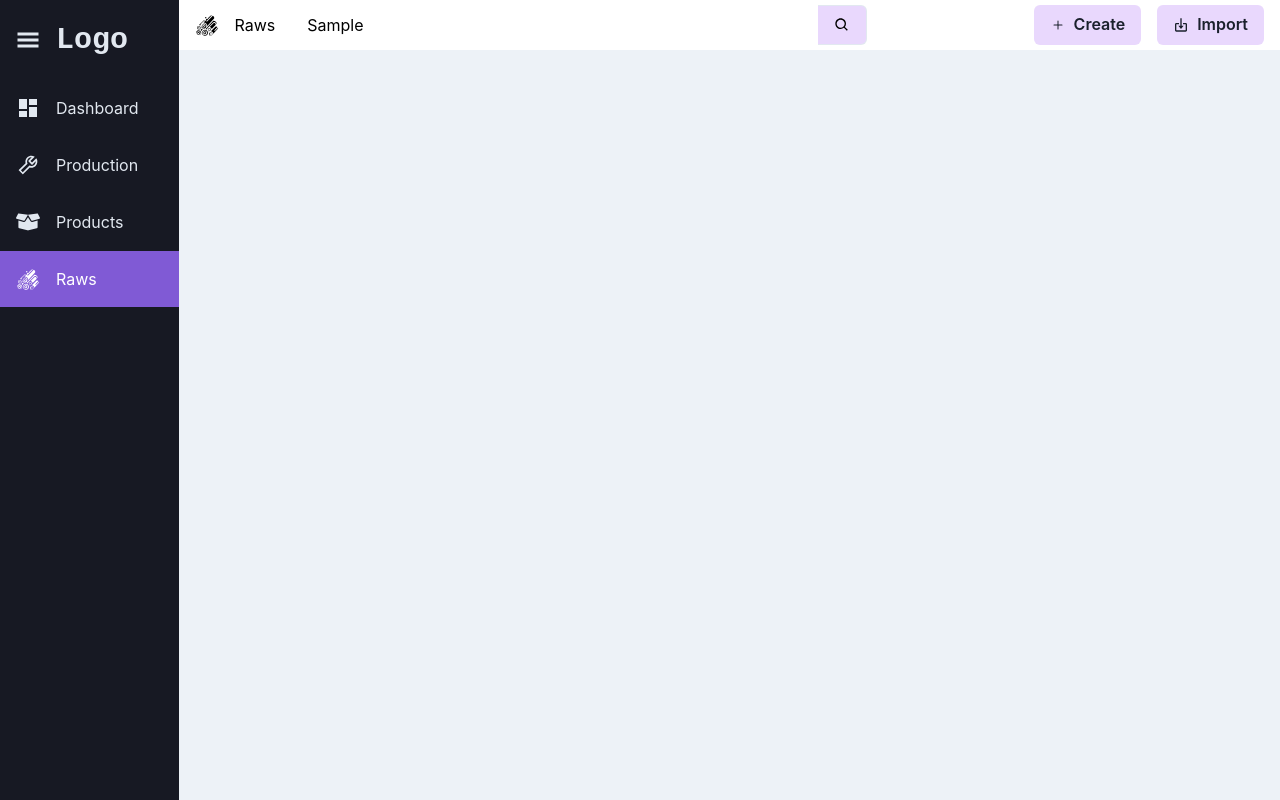
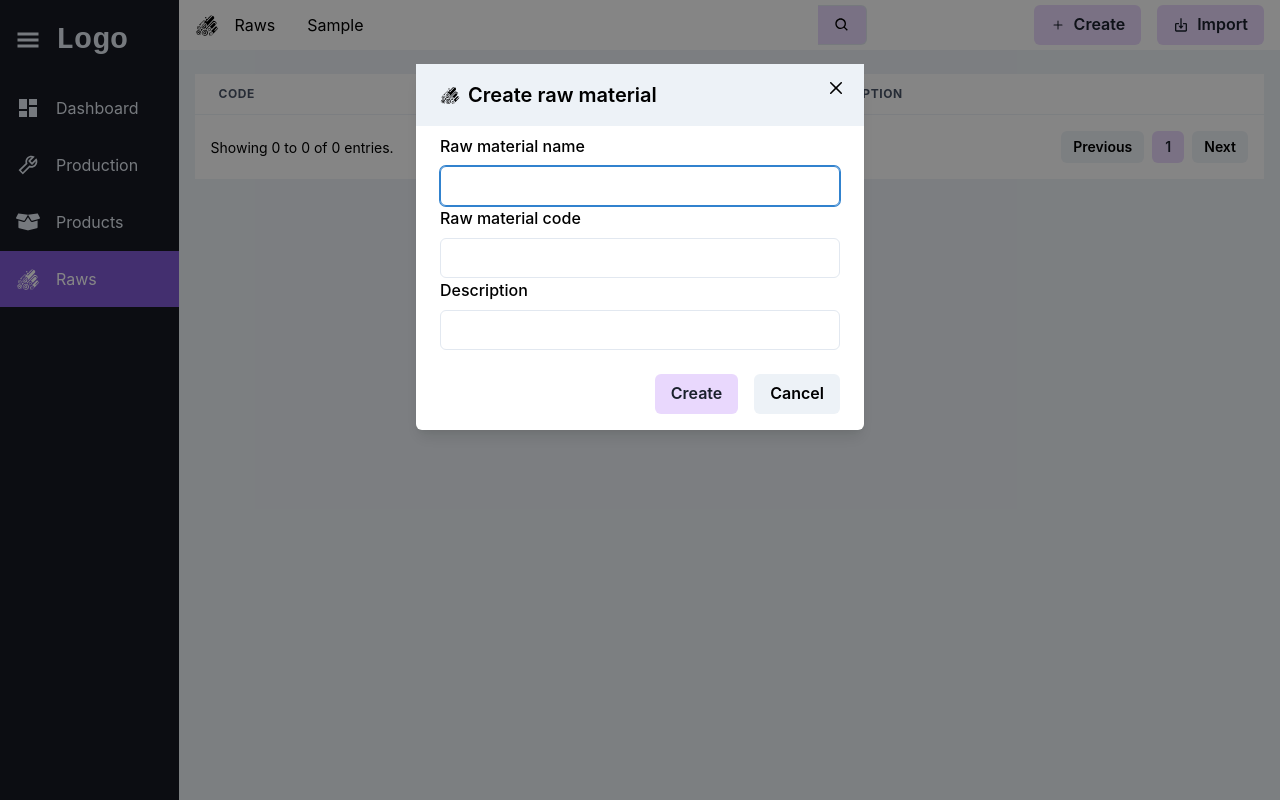
Before and after one commit to takihama/cereal-management-system, a React (Create React App) app: page /rawmaterials in a window 1280 px wide. Both pictures are taken after typing "Sample" into the empty fields and a click on the button "Create". Built offline with nearby package versions, Linux system fonts and the light colour scheme.

Commit message:
add: raw materials table and create modal

```diff
--- /dev/null
+++ b/src/components/modals/raws/CreateRawModal.tsx
@@ -0,0 +1,85 @@
+import React, { useRef, useState } from 'react';
+import {
+  Button, FormControl, FormLabel, Icon, Input, Modal, ModalBody, ModalCloseButton, ModalContent,
+  ModalFooter, ModalHeader, ModalOverlay, Stack, Text,
+} from '@chakra-ui/react';
+import { GiWoodPile } from 'react-icons/gi';
+import { Raw } from '../../../types';
+
+interface CreateRawMaterialModalProps {
+  onCreateRaw: (raw: Raw) => void
+  isOpen: boolean
+  onClose: () => void
+}
+export default function CreateRawMaterialModal({
+  onCreateRaw, isOpen, onClose,
+}: CreateRawMaterialModalProps) {
+  const [rawInputValues, setProductInputValues] = useState<Raw>({
+    id: '',
+    name: '',
+    code: '',
+    description: '',
+  });
+  const handleInputChanges = (evt: React.ChangeEvent<HTMLInputElement>) => {
+    setProductInputValues({
+      ...rawInputValues,
+      [evt.target.name]: evt.target.value,
+    });
+  };
+  const handleOnCreate = () => {
+    onCreateRaw(rawInputValues);
+    setProductInputValues({
+      id: '',
+      name: '',
+      code: '',
+      description: '',
+    });
+    onClose();
+  };
+  const initialRef = useRef<HTMLInputElement>(null);
+  return (
+    <Modal
+      initialFocusRef={initialRef}
+      isOpen={isOpen}
+      onClose={onClose}
+    >
+      <ModalOverlay />
+      <ModalContent>
+        <ModalHeader bg="gray.100">
+          <Stack
+            direction="row"
+            align="center"
+          >
+            <Icon as={GiWoodPile} />
+            <Text>Create raw material</Text>
+          </Stack>
+          <ModalCloseButton />
+        </ModalHeader>
+        <ModalBody>
+          <FormControl>
+            <FormLabel htmlFor="name">Raw material name</FormLabel>
+            <Input id="name" name="name" type="text" value={rawInputValues.name} ref={initialRef} onChange={handleInputChanges} />
+          </FormControl>
+          <FormControl>
+            <FormLabel htmlFor="code">Raw material code</FormLabel>
+            <Input id="code" name="code" type="text" value={rawInputValues.code} onChange={handleInputChanges} />
+          </FormControl>
+          <FormControl>
+            <FormLabel htmlFor="description">Description</FormLabel>
+            <Input id="description" name="description" type="text" value={rawInputValues.description} onChange={handleInputChanges} />
+          </FormControl>
+        </ModalBody>
+        <ModalFooter>
+          <Stack direction="row" spacing="4">
+            <Button onClick={handleOnCreate}>
+              Create
+            </Button>
+            <Button onClick={onClose} variant="cancel">
+              Cancel
+            </Button>
+          </Stack>
+        </ModalFooter>
+      </ModalContent>
+    </Modal>
+  );
+}
--- a/src/pages/RawMaterials.tsx
+++ b/src/pages/RawMaterials.tsx
@@ -1,23 +1,46 @@
 import React, { useState } from 'react';
-import { Stack } from '@chakra-ui/react';
+import { Box, Stack, useDisclosure } from '@chakra-ui/react';
 import { GiWoodPile } from 'react-icons/gi';
 import { BsPlus } from 'react-icons/bs';
 import { BiImport } from 'react-icons/bi';
 import Header from '../components/header/Header';
+import CreateRawMaterialModal from '../components/modals/raws/CreateRawModal';
+import { Raw } from '../types';
+import CustomTable from '../components/table/CustomTable';
 
 interface RawMaterialsState {
+  rawMaterials: Array<Raw>
   searchRawMaterials: string
 }
+const tableHeaders = [
+  {
+    title: 'Code',
+    accessor: 'code',
+  },
+  {
+    title: 'Name',
+    accessor: 'name',
+  },
+  {
+    title: 'Description',
+    accessor: 'description',
+  },
+];
 export default function RawMaterials() {
+  const { isOpen: isCreateOpen, onOpen: onCreateOpen, onClose: onCreateClose } = useDisclosure();
+  const [rawMaterials, setRawMaterials] = useState<RawMaterialsState['rawMaterials']>([]);
   const [searchRawMaterials, setSearchRawMaterials] = useState<RawMaterialsState['searchRawMaterials']>('');
   const onSearchChange = (evt: React.ChangeEvent<HTMLInputElement>) => {
     setSearchRawMaterials(evt.target.value);
   };
   const handleCreateRawMaterial = () => {
-    console.log('handleCreateRawMaterial');
+    onCreateOpen();
   };
   const handleImportRawMaterials = () => {
     console.log('handleImportRawMaterials');
+  };
+  const createRawMaterial = (rawMaterial: Raw) => {
+    setRawMaterials(rawMaterials.concat(rawMaterial));
   };
   const headerButtons = [{
     name: 'Create',
@@ -43,6 +66,19 @@ export default function RawMaterials() {
         }}
         buttons={headerButtons}
       />
+      <Box padding="4">
+        <Box bg="white">
+          <CustomTable
+            headers={tableHeaders}
+            datasource={rawMaterials}
+          />
+        </Box>
+      </Box>
+      <CreateRawMaterialModal
+        onCreateRaw={createRawMaterial}
+        isOpen={isCreateOpen}
+        onClose={onCreateClose}
+      />
     </Stack>
   );
 }
```
